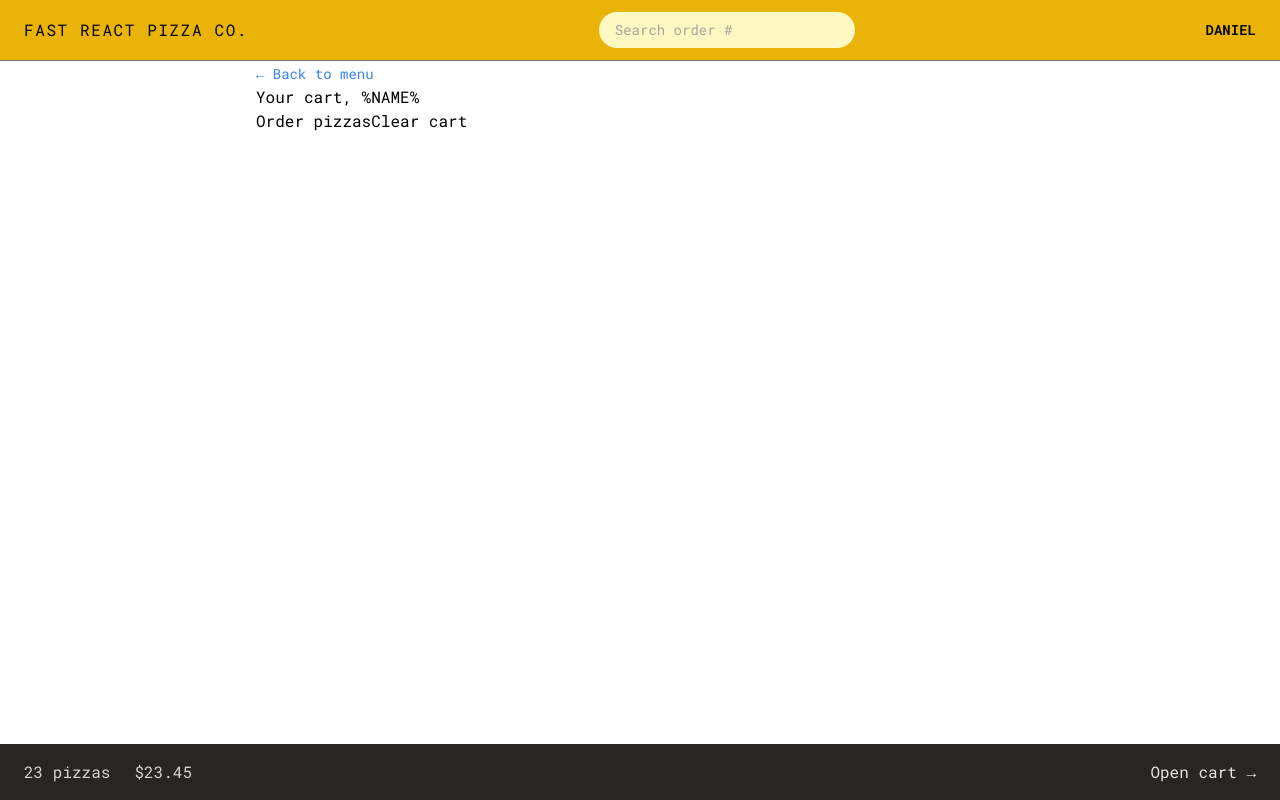
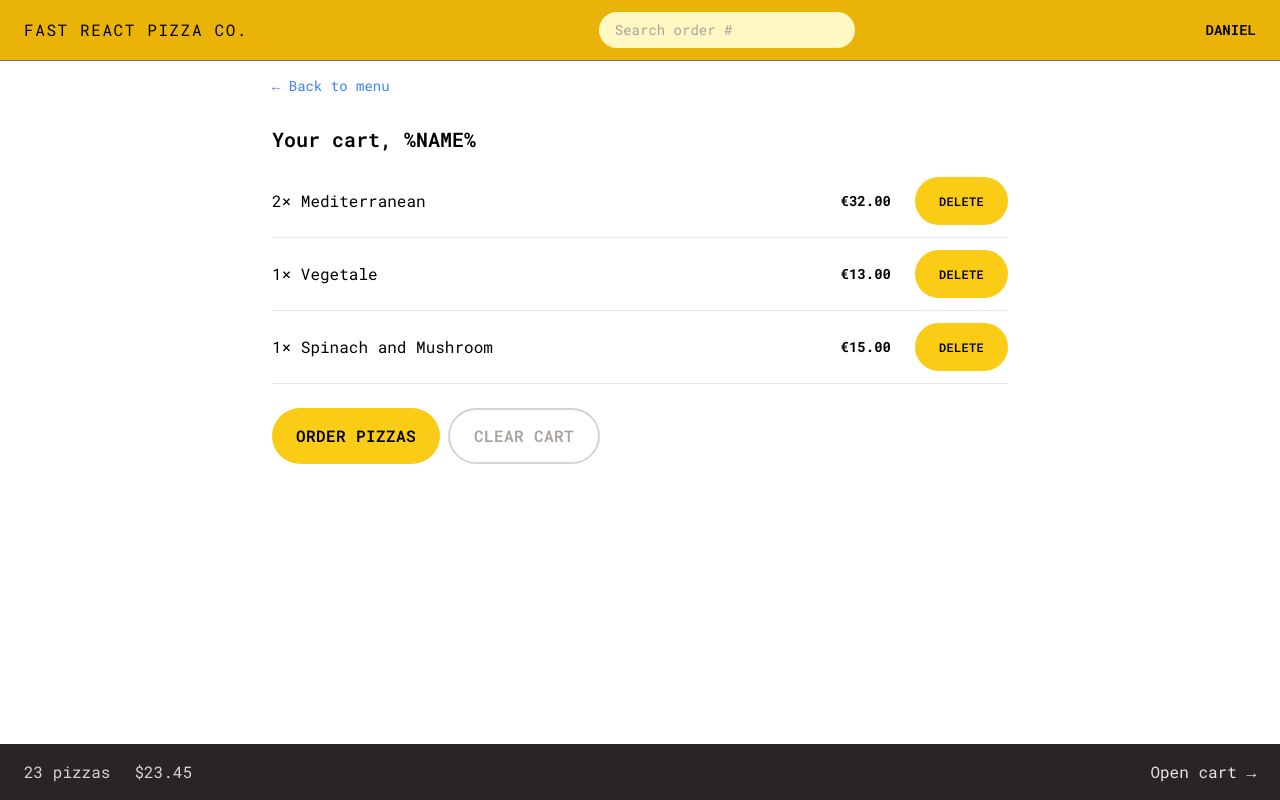
Before and after one commit to danielsadiq/fast-react-pizza, a React (Vite) app: page /cart in a window 1280 px wide. Built offline with nearby package versions, Linux system fonts and the light colour scheme.

Commit message:
style updates

```diff
--- a/src/features/cart/Cart.tsx
+++ b/src/features/cart/Cart.tsx
@@ -1,42 +1,47 @@
 import LinkButton from "../../ui/LinkButton";
 import Button from "../../ui/Button";
+import CartItem from "./CartItem";
 
-// const fakeCart = [
-//   {
-//     pizzaId: 12,
-//     name: "Mediterranean",
-//     quantity: 2,
-//     unitPrice: 16,
-//     totalPrice: 32,
-//   },
-//   {
-//     pizzaId: 6,
-//     name: "Vegetale",
-//     quantity: 1,
-//     unitPrice: 13,
-//     totalPrice: 13,
-//   },
-//   {
-//     pizzaId: 11,
-//     name: "Spinach and Mushroom",
-//     quantity: 1,
-//     unitPrice: 15,
-//     totalPrice: 15,
-//   },
-// ];
+const fakeCart = [
+  {
+    pizzaId: 12,
+    name: "Mediterranean",
+    quantity: 2,
+    unitPrice: 16,
+    totalPrice: 32,
+  },
+  {
+    pizzaId: 6,
+    name: "Vegetale",
+    quantity: 1,
+    unitPrice: 13,
+    totalPrice: 13,
+  },
+  {
+    pizzaId: 11,
+    name: "Spinach and Mushroom",
+    quantity: 1,
+    unitPrice: 15,
+    totalPrice: 15,
+  },
+];
 
 function Cart() {
-  // const cart = fakeCart;
+  const cart = fakeCart;
   // console.log(cart);
 
   return (
-    <div>
+    <div className="px-4 py-3">
       <LinkButton to="/menu">&larr; Back to menu</LinkButton>
-      <h2>Your cart, %NAME%</h2>
+      <h2 className="mt-7 text-xl font-semibold">Your cart, %NAME%</h2>
+      <ul className="divide-y divide-stone-20 border-b mt-3">
+        {cart.map(item => <CartItem item={item} key={item.pizzaId}  />)}
+      </ul>
 
-      <div>
-        <Button to="/order/new">Order pizzas</Button>
-        <button>Clear cart</button>
+      <div className="mt-6 space-x-2">
+        <Button to="/order/new" type="primary">Order pizzas</Button>
+        <Button type="secondary">Clear cart</Button>
+
       </div>
     </div>
   );
--- a/src/features/cart/CartItem.tsx
+++ b/src/features/cart/CartItem.tsx
@@ -1,16 +1,18 @@
 import type { CartItemProps } from "../../types/item";
+import Button from "../../ui/Button";
 import { formatCurrency } from "../../utils/helpers";
 function CartItem({ item }: CartItemProps) {
   // const { pizzaId, name, quantity, totalPrice } = item;
   const { name, quantity, totalPrice } = item;
 
   return (
-    <li>
-      <p>
+    <li className="py-3 sm:flex items-center justify-between">
+      <p className="mb-1 sm:mb-0">
         {quantity}&times; {name}
       </p>
-      <div>
-        <p>{formatCurrency(totalPrice)}</p>
+      <div className="flex sm:gap-6 items-center">
+        <p className="text-sm font-bold">{formatCurrency(totalPrice)}</p>
+        <Button type="small">Delete</Button>
       </div>
     </li>
   );
--- a/src/features/menu/Menu.tsx
+++ b/src/features/menu/Menu.tsx
@@ -7,7 +7,7 @@ import type { PizzaType } from "../../types/pizza";
 function Menu() {
   const menu: PizzaType[] = useLoaderData();
   return (
-    <ul>
+    <ul className="divide-y divide-stone-200 px-2">
       {menu.map((pizza) => (
         <MenuItem pizza={pizza} key={pizza.id} />
       ))}
--- a/src/features/menu/MenuItem.tsx
+++ b/src/features/menu/MenuItem.tsx
@@ -1,4 +1,5 @@
 import type { MenuItemProps } from "../../types/pizza";
+import Button from "../../ui/Button";
 import { formatCurrency } from "../../utils/helpers";
 
 function MenuItem({ pizza }: MenuItemProps) {
@@ -6,13 +7,15 @@ function MenuItem({ pizza }: MenuItemProps) {
   const { name, unitPrice, ingredients, soldOut, imageUrl } = pizza;
 
   return (
-    <li>
-      <img src={imageUrl} alt={name} />
-      <div>
-        <p>{name}</p>
-        <p>{ingredients.join(", ")}</p>
-        <div>
-          {!soldOut ? <p>{formatCurrency(unitPrice)}</p> : <p>Sold out</p>}
+    <li className="flex gap-4 py-2">
+      <img src={imageUrl} alt={name} className={`h-24 ${soldOut ? 'opacity-70 grayscale' : ''}`} />
+      <div className="flex flex-col grow pt-0.5">
+        <p className="font-medium">{name}</p>
+        <p className="text-sm italic text-stone-500 capitalize">{ingredients.join(", ")}</p>
+        <div className="mt-auto flex items-center justify-between">
+          {!soldOut ? <p className="text-sm">{formatCurrency(unitPrice)}</p> : <p className="text-sm font-medium uppercase text-stone-500">Sold out</p>}
+
+          <Button type="small">Add to cart</Button>
         </div>
       </div>
     </li>
--- a/src/features/order/CreateOrder.tsx
+++ b/src/features/order/CreateOrder.tsx
@@ -51,32 +51,32 @@ function CreateOrder() {
   const formErrors = useActionData() as { phone?: string };
 
   return (
-    <div>
-      <h2>Ready to order? Let's go!</h2>
+    <div className="px-4 py-6">
+      <h2 className="text-xl font-semibold mb-8">Ready to order? Let's go!</h2>
 
       {/* <Form method="POST" action="/order/new"> */}
       <Form method="POST">
-        <div>
-          <label>First Name</label>
-          <input type="text" className="input" name="customer" required />
+        <div className="mb-5 flex gap-2 flex-col sm:flex-row sm:items-center">
+          <label className="sm:basis-40">First Name</label>
+          <input type="text" className="input grow" name="customer" required />
         </div>
 
-        <div>
-          <label>Phone number</label>
-          <div>
-            <input type="tel" name="phone" className="input" required />
-          </div>
-          {formErrors?.phone && <p>{formErrors.phone}</p>}
-        </div>
-
-        <div>
-          <label>Address</label>
-          <div>
-            <input type="text" className="input" name="address" required />
+        <div className="mb-5 flex gap-2 flex-col sm:flex-row sm:items-center">
+          <label className="sm:basis-40">Phone number</label>
+          <div className="grow">
+            <input type="tel" name="phone" className="input w-full" required />
+          {formErrors?.phone && <p className="text-xs mt-2 text-red-700 bg-red-100 p-2 rounded-md">{formErrors.phone}</p>}
           </div>
         </div>
 
-        <div>
+        <div className="mb-5 flex gap-2 flex-col sm:flex-row sm:items-center">
+          <label className="sm:basis-40">Address</label>
+          <div className="grow">
+            <input type="text" className="input w-full" name="address" required />
+          </div>
+        </div>
+
+        <div className="mb-12 flex gap-5 items-center">
           <input
             type="checkbox"
             name="priority"
@@ -90,7 +90,7 @@ function CreateOrder() {
 
         <div>
           <input type="hidden" name="cart" value={JSON.stringify(cart)} />
-          <Button disabled={isSubmitting} >
+          <Button type="primary" disabled={isSubmitting} >
             {isSubmitting ? "Placing Order..." : "Order now!"}
           </Button>
         </div>
--- a/src/features/user/CreateUser.tsx
+++ b/src/features/user/CreateUser.tsx
@@ -22,7 +22,7 @@ function CreateUser() {
 
       {username !== "" && (
         <div>
-          <Button>Start ordering</Button>
+          <Button type="primary">Start ordering</Button>
         </div>
       )}
     </form>
--- a/src/index.css
+++ b/src/index.css
@@ -4,7 +4,7 @@
 
 @layer components {
   .input {
-    @apply rounded-full border border-stone-200 px-4 py-2 text-sm transition-all duration-300 placeholder:text-stone-400 focus:outline-none focus:ring focus:ring-yellow-400 w-full md:px-6 md:py-3;
+    @apply rounded-full border border-stone-200 px-4 py-2 text-sm transition-all duration-300 placeholder:text-stone-400 focus:outline-none focus:ring focus:ring-yellow-400 md:px-6 md:py-3;
   }
   /* https://dev.to/afif/i-made-100-css-loaders-for-your-next-project-4eje */
   .loader {
--- a/src/ui/Button.tsx
+++ b/src/ui/Button.tsx
@@ -4,12 +4,21 @@ type ButtonPropsType = {
   children: React.ReactNode;
   disabled?:boolean;
   to?: string;
+  type?: string;
 }
-function Button({to, children, disabled=false}:ButtonPropsType) {
-  const className="bg-yellow-400 uppercase hover:bg-yellow-300 font-semibold py-3 px-4 inline-block tracking-wide rounded-full transition-colors duration-300 focus:outline-none focus:ring focus:ring-yellow-300 focus:ring-offset-2 disabled:cursor-not-allowed sm:px"
-  if (to) return <Link to={to}>{children}</Link>
+function Button({to, children, type, disabled=false}:ButtonPropsType) {
+  const base = 'bg-yellow-400 uppercase hover:bg-yellow-300 font-semibold inline-block tracking-wide rounded-full transition-colors duration-300 focus:outline-none focus:ring focus:ring-yellow-300 focus:ring-offset-2 disabled:cursor-not-allowed'
+
+  const styles = {
+    primary: base + " py-3 px-4 md:px-6 md:py-4",
+    small: base + " px-4 py-2 md:px-6 md:py-4 text-xs",
+    secondary: "border-2 border-stone-300 uppercase hover:bg-stone-300 hover:text-stone-800 focus:text-stone-800 font-semibold inline-block tracking-wide rounded-full transition-colors duration-300 focus:outline-none focus:ring focus:ring-stone-200 focus:ring-offset-2 disabled:cursor-not-allowed py-2.5 px-4 md:px-6 md:py-3.5 text-stone-400"
+
+  };
+
+  if (to) return <Link to={to} className={styles[type]}>{children}</Link>
   return (
-    <button disabled={disabled} className={className} >
+    <button disabled={disabled} className={styles[type]} >
       {children}
     </button>
   )
--- a/tailwind.config.js
+++ b/tailwind.config.js
@@ -1,15 +1,18 @@
 /** @type {import('tailwindcss').Config} */
 export default {
-  content: [
-    "./index.html",
-    "./src/**/*.{js,ts,jsx,tsx}",
-  ],
+  content: ["./index.html", "./src/**/*.{js,ts,jsx,tsx}"],
   theme: {
     extend: {
       fontFamily: {
-        sans: ['Roboto Mono', 'monospace'],
+        sans: ["Roboto Mono", "monospace"],
+      },
+      fontSize: {
+        huge: ["80rem", { lineHeight: "1" }],
+      },
+      height: {
+        screen: "100dvh",
+      },
     },
+    plugins: [],
   },
-  plugins: [],
-}
-}
+};
```
